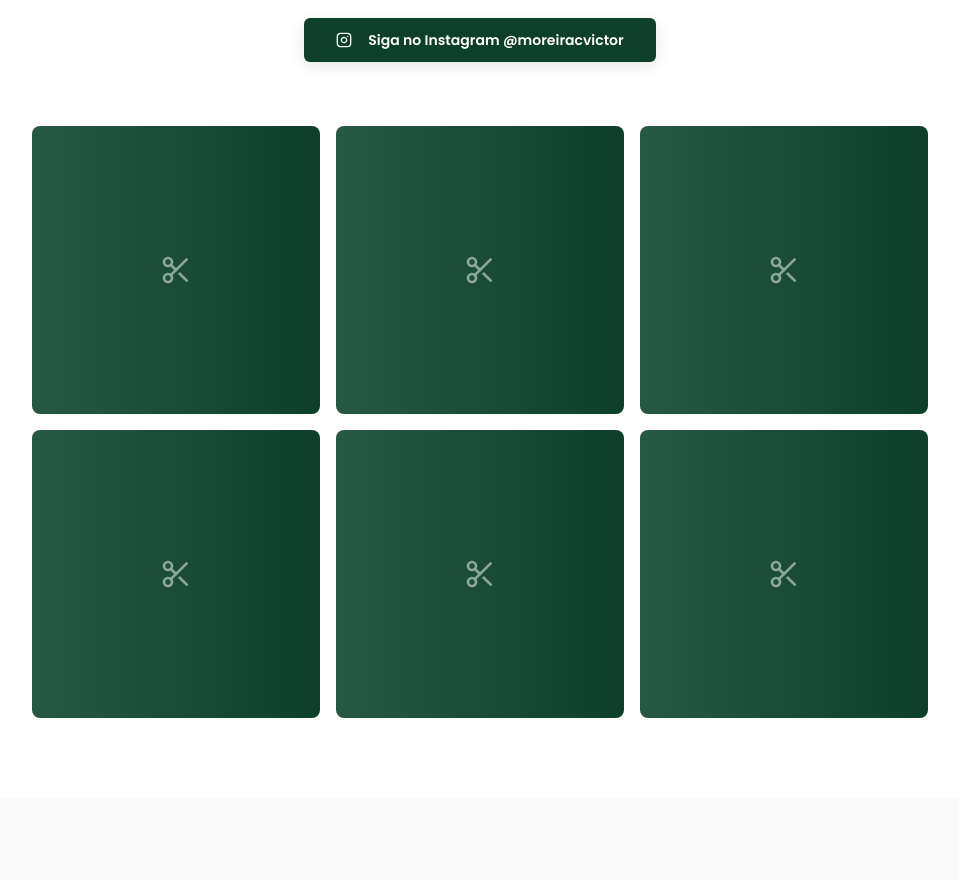
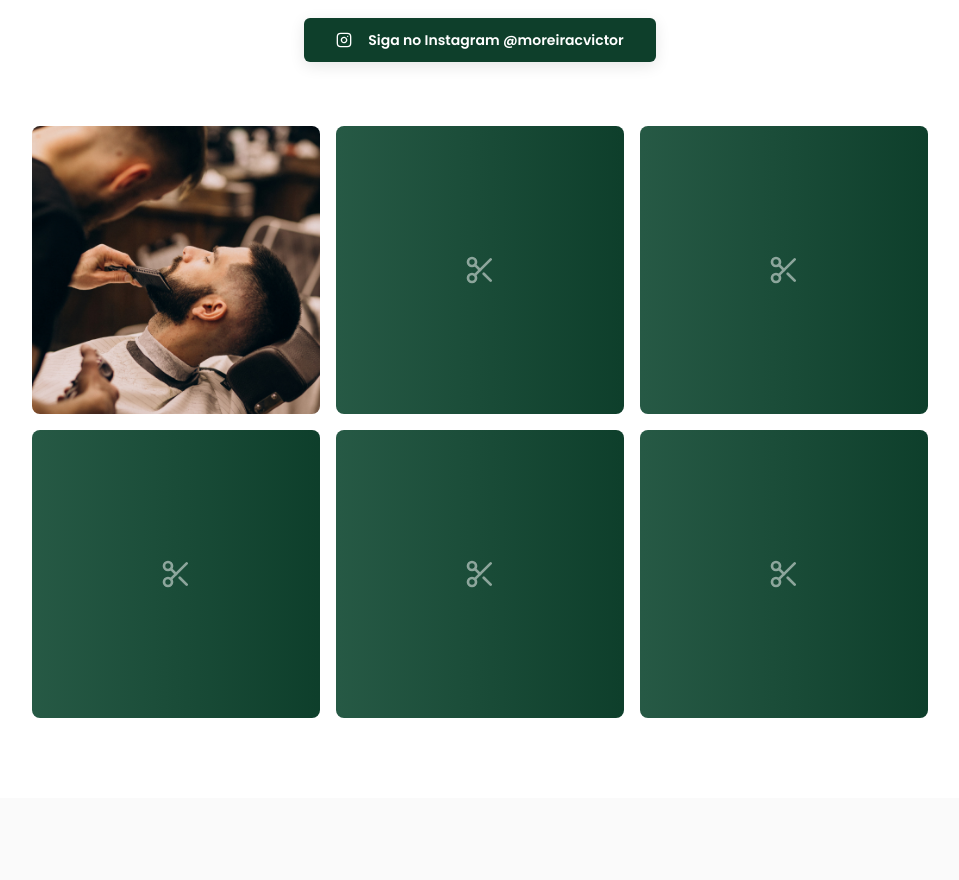
Before and after one commit to Victor-CSM/raiz-landing-craft, a React (Vite) app: page / in a window 1280 px wide. Shown: the part 2740-3620 px from the top of the page, without its empty margins (160-1119 px from the left). Built offline with nearby package versions, Linux system fonts and the light colour scheme.

Commit message:
Add image to gallery
Add `corte01.jpg` to the gallery section.

```diff
--- a/src/pages/Index.tsx
+++ b/src/pages/Index.tsx
@@ -13,6 +13,7 @@ import logoImage from "@/assets/logo-barbearia-raiz.png";
 import joaoImage from "@/assets/testimonial-joao.jpg";
 import rafaelImage from "@/assets/testimonial-rafael.jpg";
 import lucasImage from "@/assets/testimonial-lucas.jpg";
+import corte01Image from "@/assets/corte01.jpg";
 const Index = () => {
   const [isMenuOpen, setIsMenuOpen] = useState(false);
   const [formData, setFormData] = useState({
@@ -295,8 +296,11 @@ const Index = () => {
           </div>
 
           <div className="grid grid-cols-2 md:grid-cols-3 gap-4 max-w-4xl mx-auto">
-            {[...Array(6)].map((_, i) => <div key={i} className="aspect-square bg-muted rounded-lg fade-in-up" style={{
-            animationDelay: `${i * 0.1}s`
+            <div className="aspect-square bg-muted rounded-lg fade-in-up overflow-hidden">
+              <img src={corte01Image} alt="Corte masculino" className="w-full h-full object-cover" />
+            </div>
+            {[...Array(5)].map((_, i) => <div key={i + 1} className="aspect-square bg-muted rounded-lg fade-in-up" style={{
+            animationDelay: `${(i + 1) * 0.1}s`
           }}>
                 <div className="w-full h-full bg-gradient-accent rounded-lg flex items-center justify-center">
                   <Scissors className="h-8 w-8 text-white opacity-50" />
```
